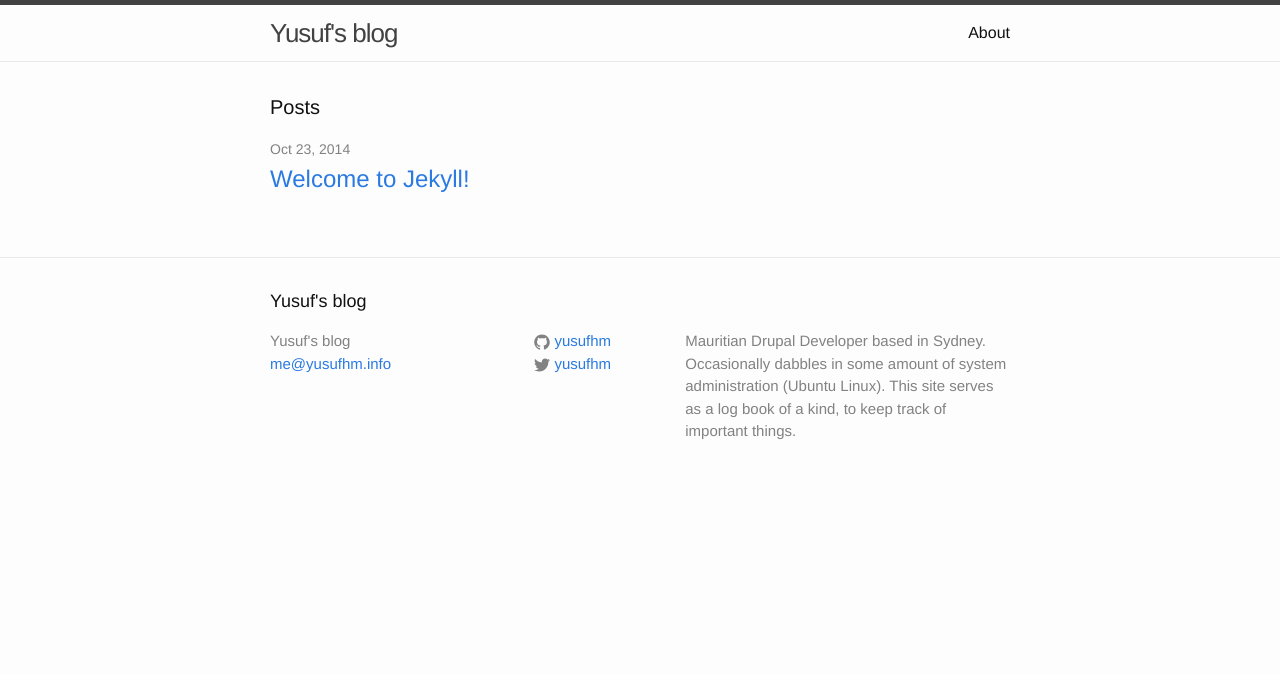
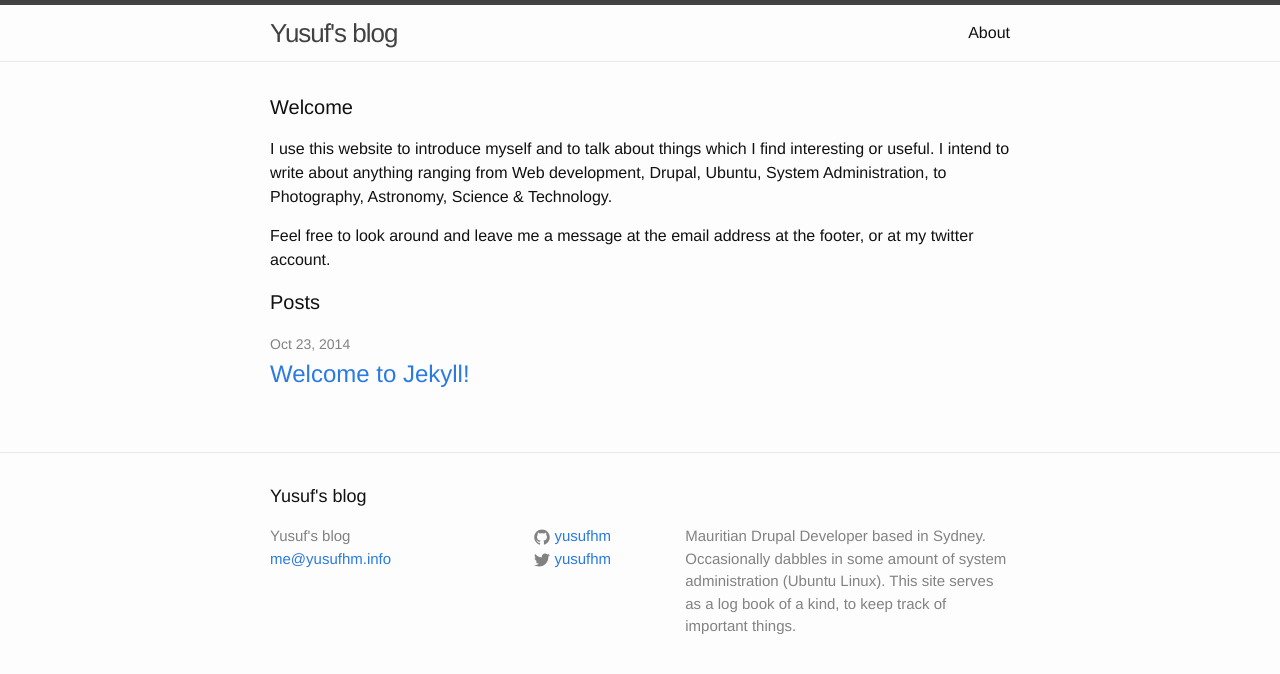
Before and after one commit to yusufhm/yusufhm.github.io-jekyll, a Jekyll site: the page built from index.html, in a window 1280 px wide. Shown: the top 674 px of the page. Built offline with Jekyll 4.4.1, drawn with Linux system fonts in a browser that asks for light colours.

Commit message:
Added welcome message

```diff
--- a/index.html
+++ b/index.html
@@ -3,6 +3,13 @@ layout: default
 ---
 
 <div class="home">
+
+  <h1 class="page-heading">Welcome</h1>
+
+  <section>
+    <p>I use this website to introduce myself and to talk about things which I find interesting or useful. I intend to write about anything ranging from Web development, Drupal, Ubuntu, System Administration, to Photography, Astronomy, Science & Technology.</p>
+    <p>Feel free to look around and leave me a message at the email address at the footer, or at my twitter account.</p>
+  </section>
 
   <h1 class="page-heading">Posts</h1>
 
```
Also changed, not shown: 2 other files.
